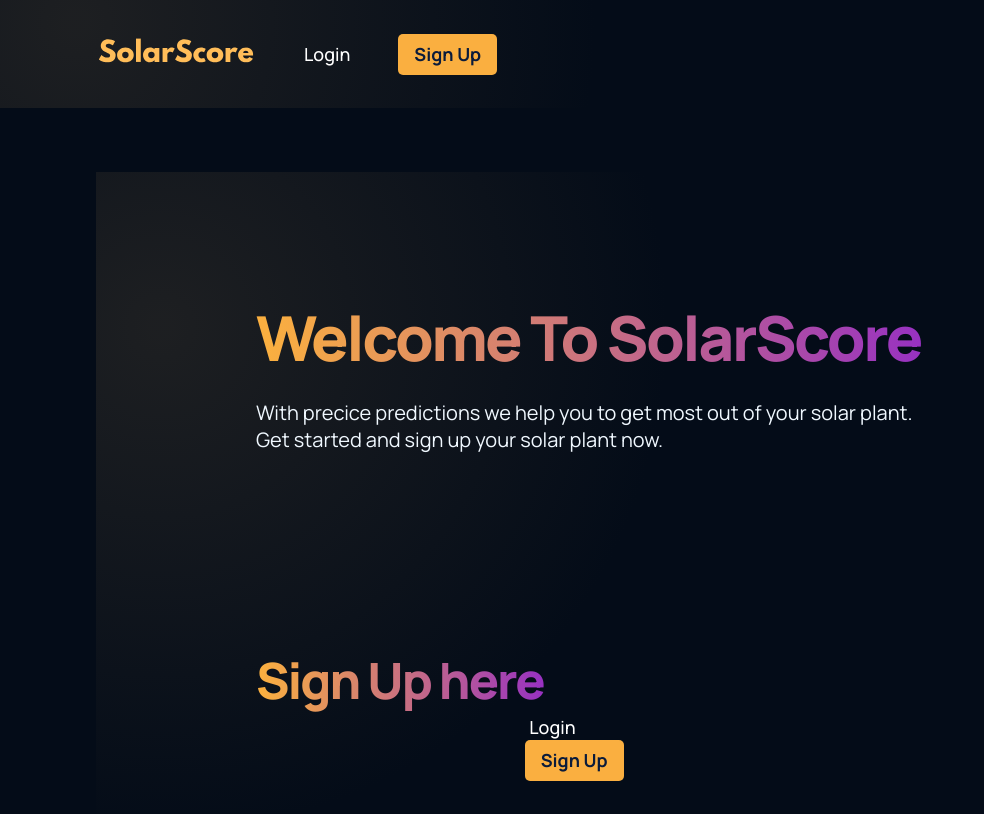
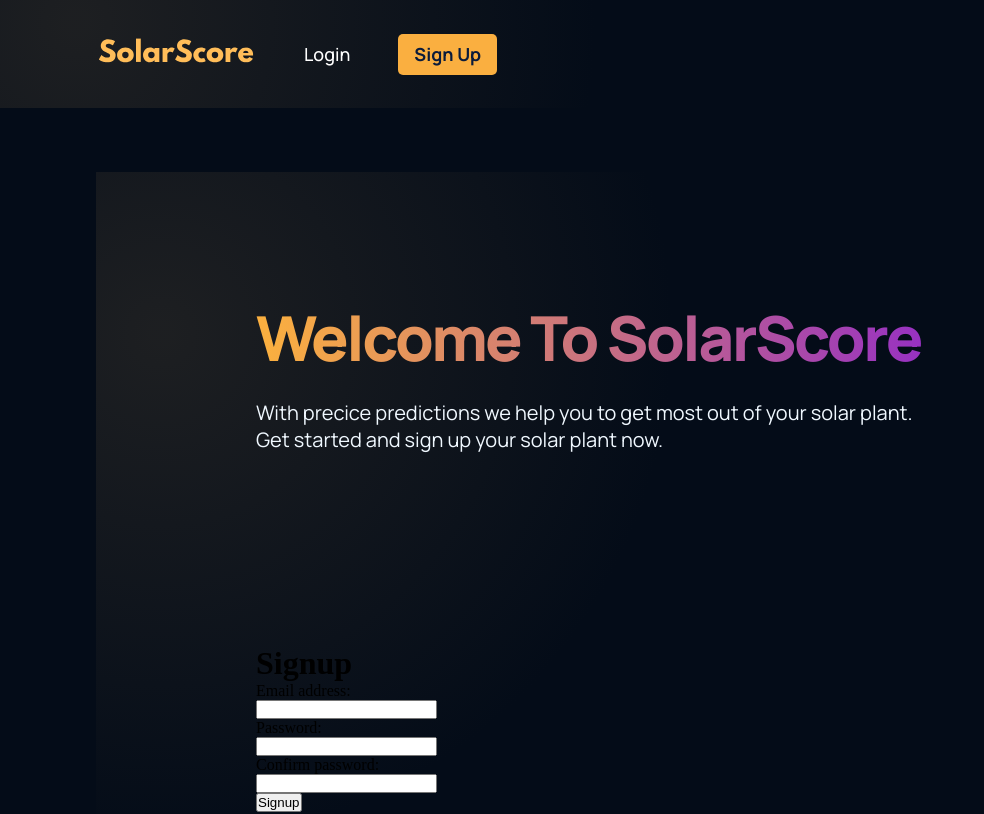
Before and after one commit to TechLabs-Ruhr/solar-score, a React (Create React App) app in the folder website/: page / in a window 1280 px wide. Shown: the top 814 px of the page, without its empty margins (0-984 px from the left). Built offline with nearby package versions, Linux system fonts and the light colour scheme.

Commit message:
Update SignIn

```diff
--- a/website/public/index.html
+++ b/website/public/index.html
@@ -2,13 +2,11 @@
 <html lang="en">
   <head>
     <meta charset="utf-8" />
-    <link rel="icon" href="%PUBLIC_URL%/favicon.ico" />
     <meta name="viewport" content="width=device-width, initial-scale=1" />
     <meta name="theme-color" content="#000000" />
     <meta name="description" content="Web site created using create-react-app"/>
-    <link rel="apple-touch-icon" href="%PUBLIC_URL%/logo192.png" />
     <link rel="manifest" href="%PUBLIC_URL%/manifest.json" />
-    <title>React App</title>
+    <title>SolarScore</title>
   </head>
   <body>
     <div id="root"></div>
--- a/website/src/containers/signin/Signin.jsx
+++ b/website/src/containers/signin/Signin.jsx
@@ -6,25 +6,7 @@ import { Link } from 'react-router-dom';
 
 const Signin = () => {
   return (<div className="solarscore__signin section__margin" id="signin">
-    <div className="solarscore__signin-content">
-        <h1 className="gradient__text">Sign Up here</h1>
-    </div>
-    <Router>
-    <div className="solarscore__navbar-sign">
-              <p><Link to='/login'>Login</Link></p>
-            </div>
-            <div className="solarscore__navbar-sign">
-              <Link to='/signup'>
-              <button type="button">Sign Up</button>
-              </Link>
-            </div>
-    <Routes>
-          <Route path='/login' element={<Login/>} />
-          <Route path='/signup' element={<Signup/>}/>
-          <Route path='/logout' element={<Logout/>} />
-          <Route path='/dashboard' element={<Dashboard/>} />
-        </Routes>
-      </Router>
+    <Signup />
   </div>);
 };
 
```
Also changed, not shown: website/src/pages/signup/signup.css (added).
